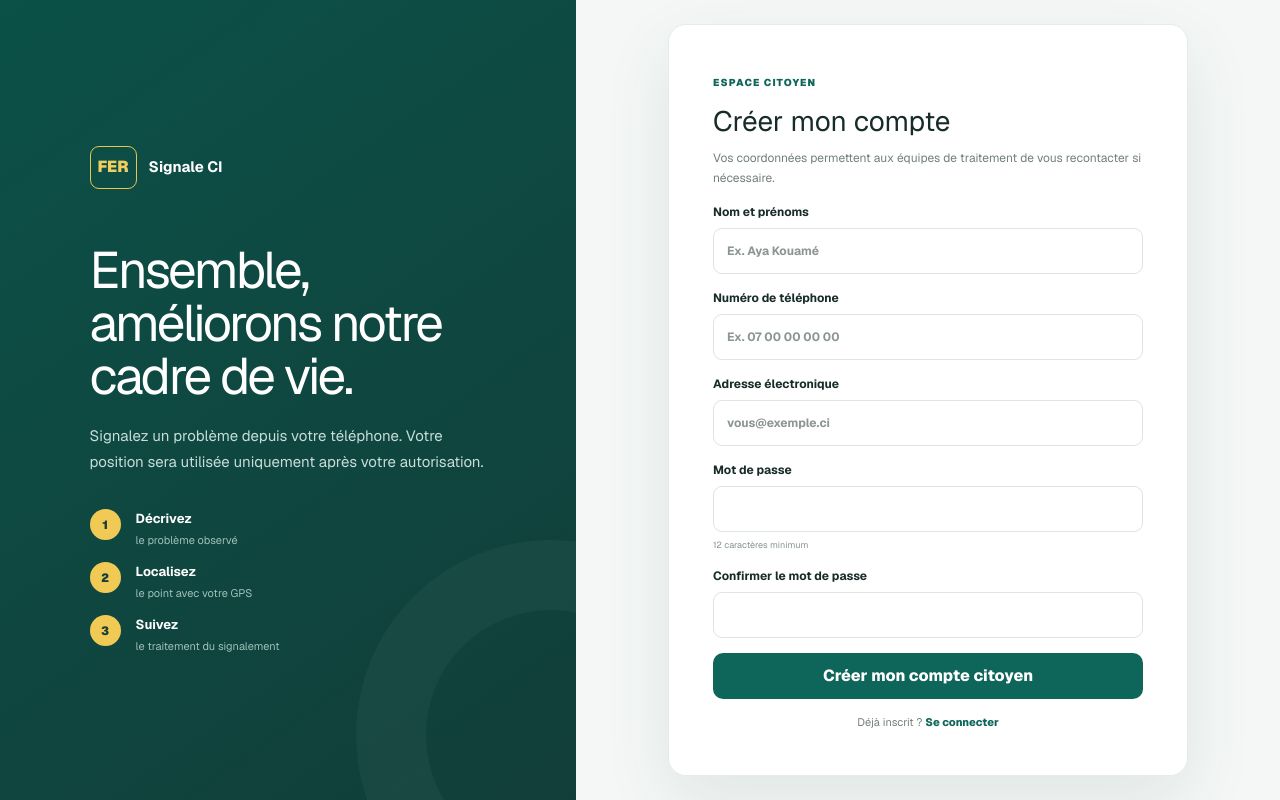
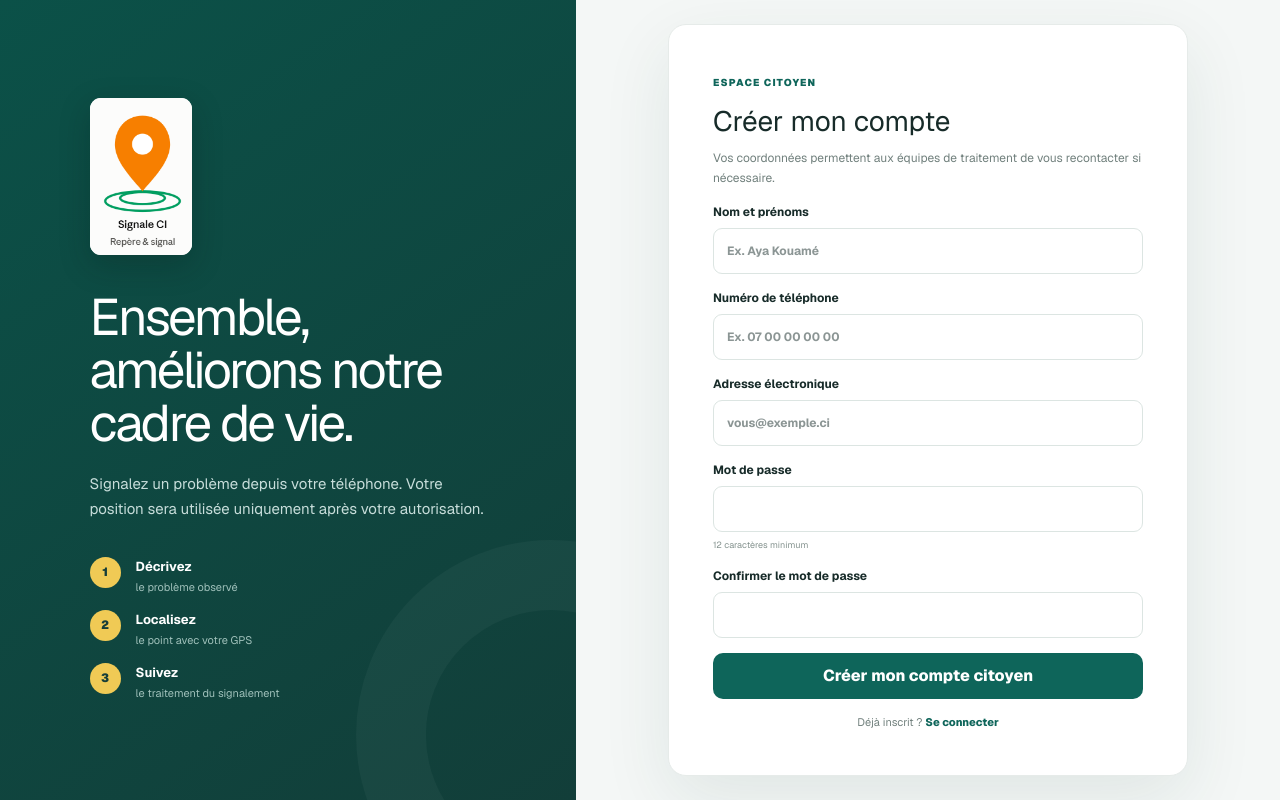
Before and after one commit to soumahoro225/Fer_CI, a Next.js app: page /citoyen/inscription in a window 1280 px wide. Built offline with nearby package versions, Linux system fonts and the light colour scheme.

Commit message:
Intégrer le logo officiel Signale CI

```diff
--- a/app/auth/error/page.tsx
+++ b/app/auth/error/page.tsx
@@ -1,8 +1,9 @@
 import Link from "next/link";
+import BrandLogo from "../../brand-logo";
 
 export default function AuthError() {
   return <main className="login-page"><section className="login-card auth-error-card">
-    <div className="brand login-brand"><div className="brand-mark"><span>FER</span><i /></div><div><strong>Signale CI</strong><small>Espace citoyen</small></div></div>
+    <BrandLogo className="login-logo" priority />
     <h1>Lien de confirmation invalide</h1>
     <p>Le lien a expiré ou a déjà été utilisé. Recommencez l’inscription ou connectez-vous si le compte est confirmé.</p>
     <Link className="primary citizen-link-button" href="/login">Revenir à la connexion</Link>
--- /dev/null
+++ b/app/brand-logo.tsx
@@ -0,0 +1,5 @@
+import Image from "next/image";
+
+export default function BrandLogo({ className = "", priority = false }: { className?: string; priority?: boolean }) {
+  return <Image className={`brand-logo ${className}`} src="/logo-signale-ci.png" width={171} height={262} alt="Signale CI — Repère et signal" priority={priority} />;
+}
--- /dev/null
+++ b/app/brand.css
@@ -0,0 +1,2 @@
+.brand-logo{display:block;height:auto;object-fit:contain;background:#fff}.brand-with-logo{justify-content:center;padding:0 8px 20px}.sidebar-logo{width:91px;border-radius:10px;box-shadow:0 9px 25px #071b1830}.login-logo{width:106px;margin:0 auto 2px;border-radius:11px}.registration-logo{width:102px;border-radius:11px;box-shadow:0 10px 30px #071a1740}.citizen-mini-brand.logo-mode{margin-bottom:36px}.citizen-header-logo{width:35px;border-radius:5px}
+@media(max-width:760px){.registration-logo{width:83px}.citizen-mini-brand.logo-mode{margin-bottom:24px}.citizen-header-logo{width:31px}}
--- a/app/citoyen/citizen-client.tsx
+++ b/app/citoyen/citizen-client.tsx
@@ -15,6 +15,7 @@ import {
 } from "../../lib/evidence";
 import { createClient } from "../../lib/supabase/client";
 import { logout } from "../login/actions";
+import BrandLogo from "../brand-logo";
 import type { CitizenPosition } from "./location-map";
 
 const LocationMap = dynamic(() => import("./location-map"), {
@@ -301,7 +302,7 @@ export default function CitizenClient({ initialData }: { initialData: CitizenPor
 
   return <main className="citizen-shell">
     <header className="citizen-header">
-      <div className="citizen-logo"><span>FER</span><div><strong>Signale CI</strong><small>Espace citoyen</small></div></div>
+      <div className="citizen-logo"><BrandLogo className="citizen-header-logo" priority /><div><strong>Signale CI</strong><small>Espace citoyen</small></div></div>
       <div className="citizen-user"><CircleUserRound /><div><strong>{initialData.user.fullName}</strong><small>{initialData.user.phone}</small></div><form action={logout}><button aria-label="Se déconnecter" title="Se déconnecter"><LogOut /></button></form></div>
     </header>
 
--- a/app/citoyen/inscription/page.tsx
+++ b/app/citoyen/inscription/page.tsx
@@ -1,4 +1,5 @@
 import Link from "next/link";
+import BrandLogo from "../../brand-logo";
 import { registerCitizen } from "./actions";
 
 export default async function CitizenRegistration({
@@ -9,7 +10,7 @@ export default async function CitizenRegistration({
   const { error, success } = await searchParams;
   return <main className="citizen-auth-page">
     <section className="citizen-auth-intro">
-      <div className="citizen-mini-brand"><span>FER</span><strong>Signale CI</strong></div>
+      <div className="citizen-mini-brand logo-mode"><BrandLogo className="registration-logo" priority /></div>
       <h1>Ensemble, améliorons notre cadre de vie.</h1>
       <p>Signalez un problème depuis votre téléphone. Votre position sera utilisée uniquement après votre autorisation.</p>
       <div className="citizen-auth-steps"><span>1</span><p><strong>Décrivez</strong><small>le problème observé</small></p><span>2</span><p><strong>Localisez</strong><small>le point avec votre GPS</small></p><span>3</span><p><strong>Suivez</strong><small>le traitement du signalement</small></p></div>
--- a/app/dashboard-client.tsx
+++ b/app/dashboard-client.tsx
@@ -15,6 +15,7 @@ import {
 } from "../lib/evidence";
 import { createClient } from "../lib/supabase/client";
 import { logout } from "./login/actions";
+import BrandLogo from "./brand-logo";
 import type { MapItem } from "./map-view";
 
 const MapView = dynamic(() => import("./map-view"), {
@@ -358,7 +359,7 @@ export default function DashboardClient({ initialData }: { initialData: Dashboar
   return <main className="app-shell">
     {mobileOpen && <button className="mobile-backdrop" aria-label="Fermer la navigation" onClick={() => setMobileOpen(false)} />}
     <aside className={`sidebar ${mobileOpen ? "open" : ""}`}>
-      <div className="brand"><div className="brand-mark"><span>FER</span><i /></div><div><strong>Signale CI</strong><small>Pilotage territorial</small></div></div>
+      <div className="brand brand-with-logo"><BrandLogo className="sidebar-logo" priority /></div>
       <nav aria-label="Navigation principale"><p>PILOTAGE</p>{nav.map(([label, Icon]) => <button key={label} className={active === label ? "active" : ""} onClick={() => { setActive(label); setMobileOpen(false); }}><Icon size={18} />{label}{label === "Signalements" && <em>{items.length}</em>}</button>)}<p>ADMINISTRATION</p><button disabled title="Bientôt disponible"><Wrench size={18} />Équipes & prestataires</button><button onClick={() => { setAccountOpen(true); setMobileOpen(false); }}><Settings size={18} />Mon compte</button></nav>
       <div className="side-foot"><span /><div><strong>Système opérationnel</strong><small>Données Supabase actives</small></div></div>
     </aside>
--- a/app/layout.tsx
+++ b/app/layout.tsx
@@ -3,6 +3,7 @@ import { Geist, Geist_Mono } from "next/font/google";
 import "./globals.css";
 import "./citizen.css";
 import "./signalements.css";
+import "./brand.css";
 
 const sans = Geist({ variable: "--font-sans", subsets: ["latin"] });
 const mono = Geist_Mono({ variable: "--font-mono", subsets: ["latin"] });
@@ -10,6 +11,7 @@ export const metadata: Metadata = {
   title: "Signale CI",
   description: "Plateforme citoyenne de signalement géolocalisé en Côte d’Ivoire.",
   applicationName: "Signale CI",
+  icons: { icon: "/logo-signale-ci.png", apple: "/logo-signale-ci.png" },
   other: { "codex-preview": "development" },
 };
 export default function RootLayout({children}:{children:React.ReactNode}) { return <html lang="fr"><body className={`${sans.variable} ${mono.variable}`}>{children}</body></html>; }
--- a/app/login/page.tsx
+++ b/app/login/page.tsx
@@ -1,11 +1,12 @@
 import Link from "next/link";
+import BrandLogo from "../brand-logo";
 import { login } from "./actions";
 
 export default async function Login({ searchParams }: { searchParams: Promise<{ error?: string; message?: string }> }) {
   const { error, message } = await searchParams;
   return <main className="login-page">
     <form action={login} className="login-card">
-      <div className="brand login-brand"><div className="brand-mark"><span>FER</span><i /></div><div><strong>Signale CI</strong><small>Signalement géolocalisé</small></div></div>
+      <BrandLogo className="login-logo" priority />
       <div><h1>Connexion</h1><p>Accédez à votre espace de gestion ou à votre espace citoyen.</p></div>
       {error ? <div className="login-error" role="alert">{error}</div> : null}
       {message ? <div className="success-message" role="status">{message}</div> : null}
```
Also changed, not shown: public/logo-signale-ci.png (added).
